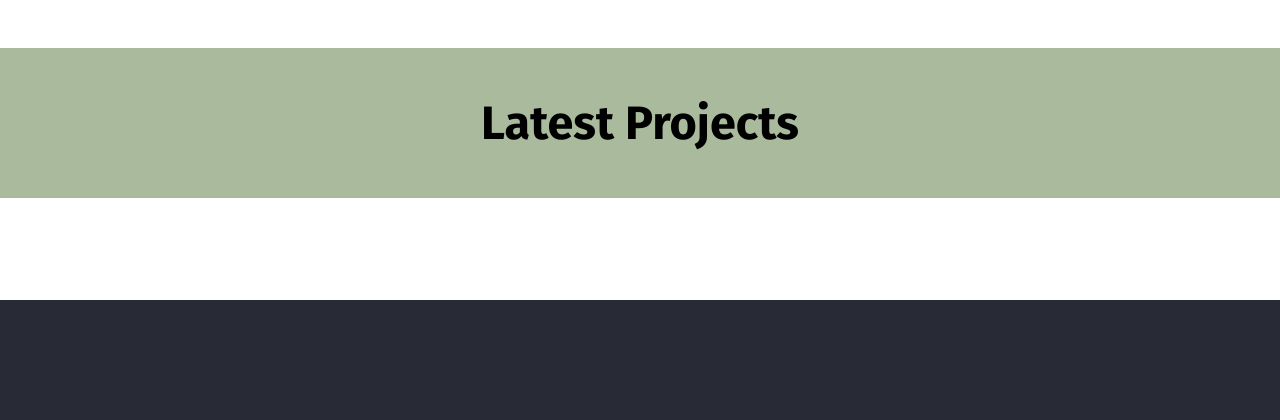
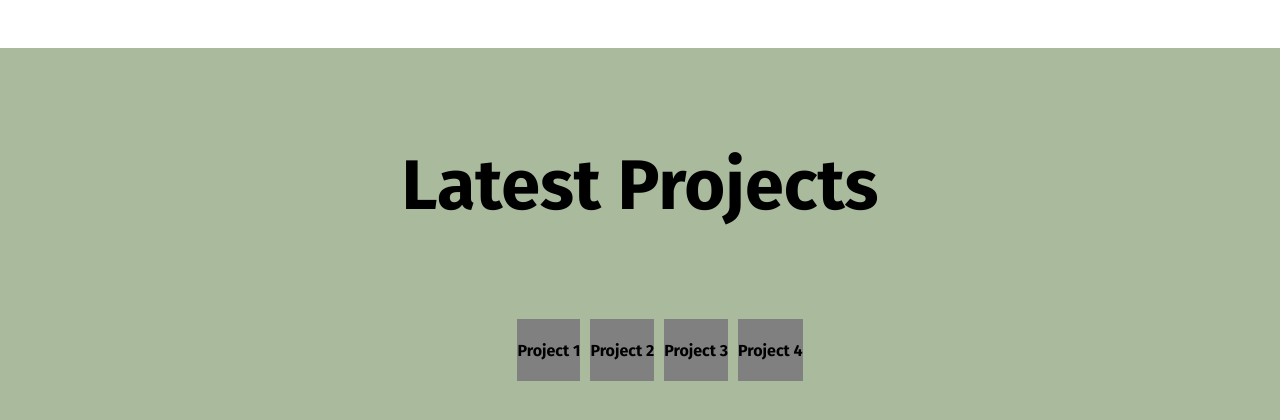
Before and after one commit to nlpulido/nlpulido.github.io, a React (Create React App) app: page / in a window 1280 px wide. Shown: the part 500-920 px from the top of the page. Before the commit the page ends 800 px from the top, so only its background shows below. Built offline with nearby package versions, Linux system fonts and the light colour scheme.

Commit message:
working on styling the projects

```diff
--- a/src/pages/Home/DesktopHome.js
+++ b/src/pages/Home/DesktopHome.js
@@ -18,6 +18,12 @@ function DesktopHome() {
                 <header>
                     <h3>Latest Projects</h3>
                 </header>
+                <ul className="carousel">
+                    <li><h4>Project 1</h4></li>
+                    <li><h4>Project 2</h4></li>
+                    <li><h4>Project 3</h4></li>
+                    <li><h4>Project 4</h4></li>
+                </ul>
             </div>
         </div>
     );
--- a/src/pages/Home/Home.css
+++ b/src/pages/Home/Home.css
@@ -53,16 +53,30 @@
 
 .projects {
     display: flex;
+    flex-direction: column;
     justify-content: center;
     align-items: center;
+    padding: 25px;
     background-color: #a9ba9d;
 }
 
 .projects header {
-    font-size: 5vh;
+    font-size: 60px;
 }
 
 img {
     margin-top: 10px;
     max-height: 400px;
 }
+
+.carousel {
+    display: flex;
+    flex-direction: row;
+    list-style: none;
+}
+
+.carousel li {
+    background-color: gray;
+    margin: 5px;
+    /* padding: 10px; */
+}
```
